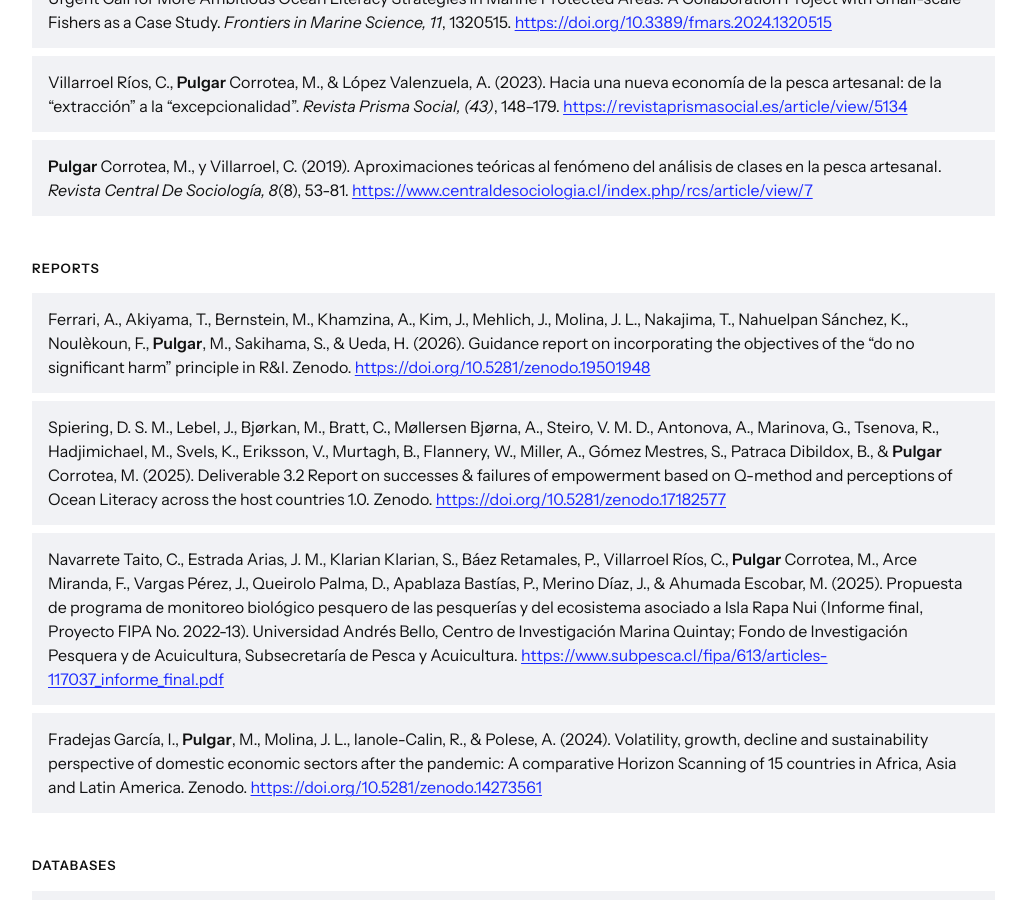
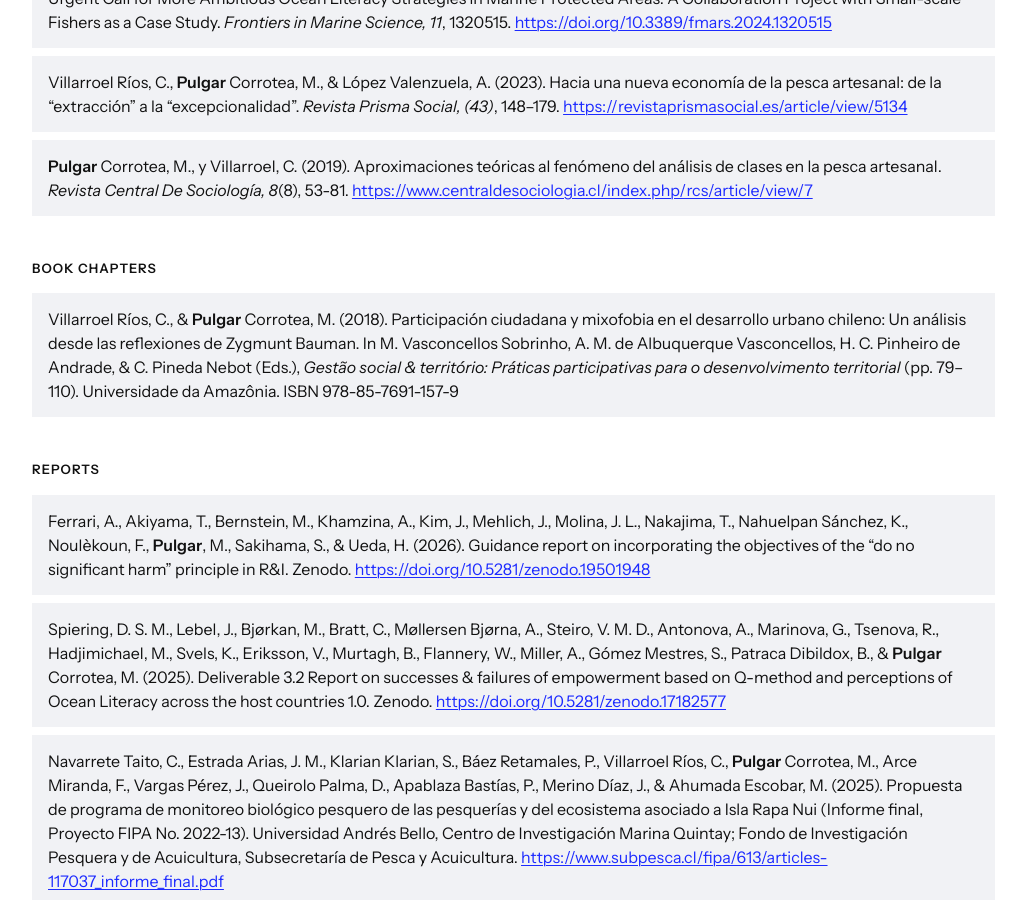
Before and after one commit to miropulgar/miropulgar.github.io, a Jekyll site: the page built from publication.markdown, in a window 1280 px wide and 900 px high, scrolled down 1415 px. Shown: the whole window, without its empty margins (44-1070 px from the left). Built offline with Jekyll 4.4.1, drawn with Linux system fonts in a browser that asks for light colours.

Commit message:
Update publication.markdown

```diff
--- a/publication.markdown
+++ b/publication.markdown
@@ -34,6 +34,10 @@ permalink: /publications/
 
 - **Pulgar** Corrotea, M., y Villarroel, C. (2019). Aproximaciones teóricas al fenómeno del análisis de clases en la pesca artesanal. *Revista Central De Sociología, 8*(8), 53-81. [https://www.centraldesociologia.cl/index.php/rcs/article/view/7](https://www.centraldesociologia.cl/index.php/rcs/article/view/7)
 
+### Book chapters
+
+- Villarroel Ríos, C., & **Pulgar** Corrotea, M. (2018). Participación ciudadana y mixofobia en el desarrollo urbano chileno: Un análisis desde las reflexiones de Zygmunt Bauman. In M. Vasconcellos Sobrinho, A. M. de Albuquerque Vasconcellos, H. C. Pinheiro de Andrade, & C. Pineda Nebot (Eds.), *Gestão social & território: Práticas participativas para o desenvolvimento territorial* (pp. 79–110). Universidade da Amazônia. ISBN 978-85-7691-157-9
+
 ### Reports
 
 - Ferrari, A., Akiyama, T., Bernstein, M., Khamzina, A., Kim, J., Mehlich, J., Molina, J. L., Nakajima, T., Nahuelpan Sánchez, K., Noulèkoun, F., **Pulgar**, M., Sakihama, S., & Ueda, H. (2026). Guidance report on incorporating the objectives of the "do no significant harm" principle in R&I. Zenodo. [https://doi.org/10.5281/zenodo.19501948](https://doi.org/10.5281/zenodo.19501948)
```
